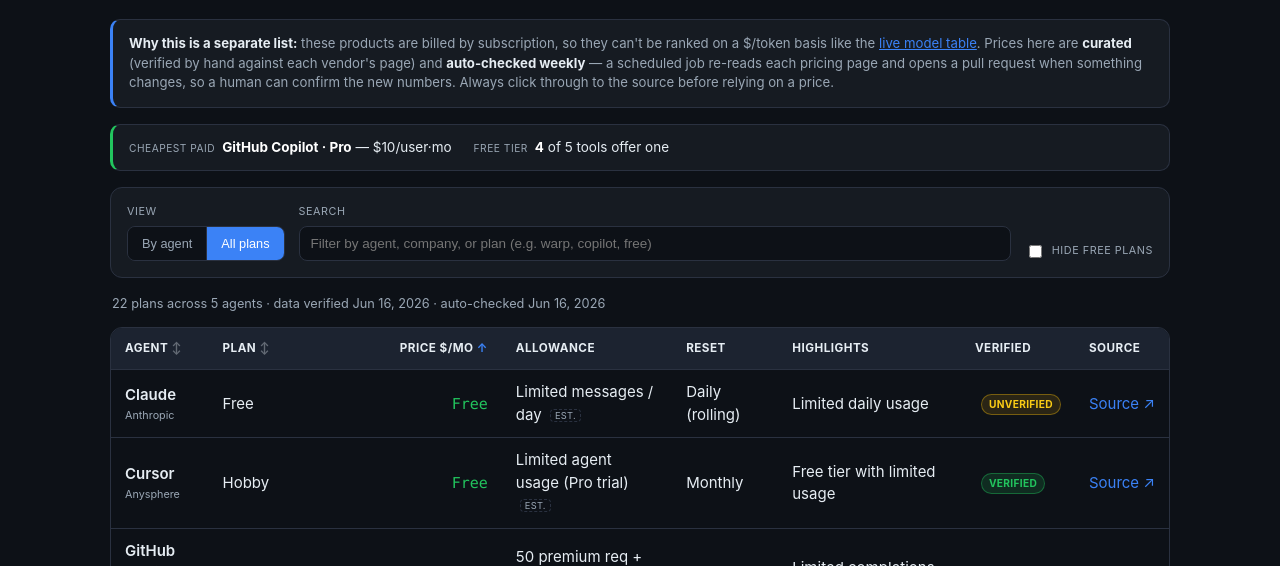
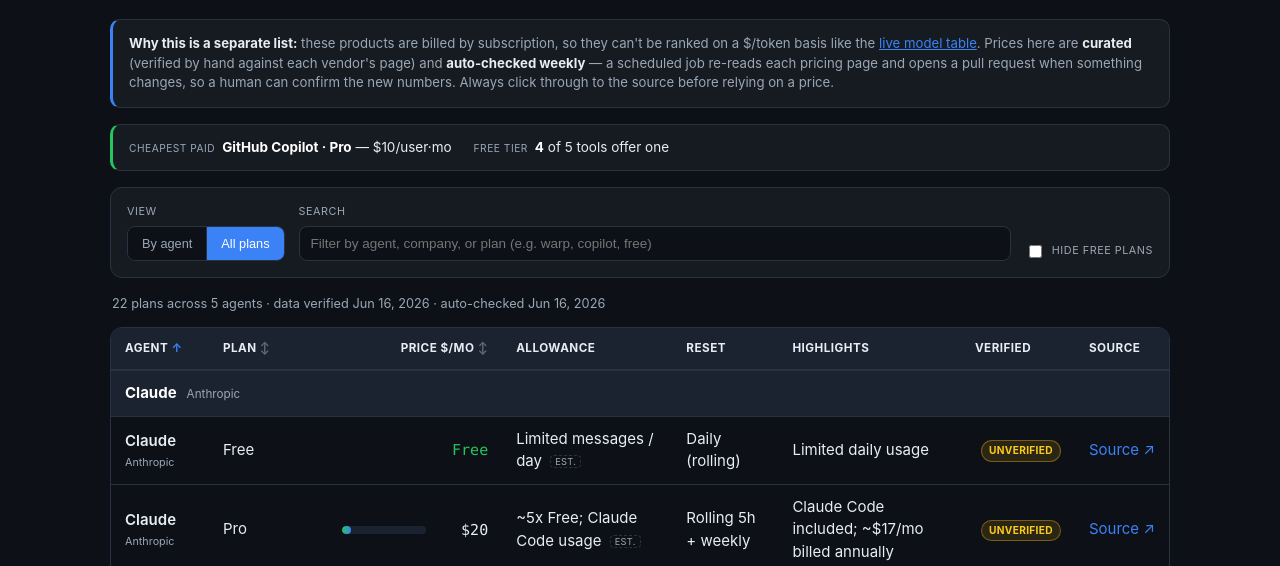
Before and after one commit to ComplexVariable/ai-pricing-tracker, a website: page agents.html in a window 1280 px wide. Shown: the part 178-744 px from the top of the page. Drawn offline with Linux system fonts and the light colour scheme.

Commit message:
Changed agents page layout

```diff
--- a/agents.js
+++ b/agents.js
@@ -29,7 +29,7 @@
     ],
   },
   plans: {
-    defaultSort: { key: "monthlyUSD", dir: "asc" },
+    defaultSort: { key: "agentName", dir: "asc" },
     columns: [
       { key: "agentName", label: "Agent", sortable: true },
       { key: "planName", label: "Plan", sortable: true },
@@ -301,10 +301,13 @@
   return list.slice().sort((a, b) => {
     const primary = compareBy(a, b, state.sortKey, dir, !!col.numeric);
     if (primary !== 0) return primary;
-    return (
-      String(a.agentName || "").localeCompare(String(b.agentName || "")) ||
-      String(a.planName || "").localeCompare(String(b.planName || ""))
-    );
+    // Secondary: keep each company together, cheapest plan first within it.
+    const byCompany = String(a.agentName || "").localeCompare(String(b.agentName || ""));
+    if (byCompany !== 0) return byCompany;
+    const ap = typeof a.monthlyUSD === "number" ? a.monthlyUSD : Infinity;
+    const bp = typeof b.monthlyUSD === "number" ? b.monthlyUSD : Infinity;
+    if (ap !== bp) return ap - bp;
+    return String(a.planName || "").localeCompare(String(b.planName || ""));
   });
 }
 
@@ -372,7 +375,17 @@
       1,
       ...list.map((r) => (typeof r.monthlyUSD === "number" ? r.monthlyUSD : 0))
     );
+    const grouped = state.sortKey === "agentName";
+    const colCount = VIEWS.plans.columns.length;
+    let currentGroup = null;
     for (const r of list) {
+      if (grouped && r.agentName !== currentGroup) {
+        currentGroup = r.agentName;
+        const gh = document.createElement("tr");
+        gh.className = "group-row";
+        gh.innerHTML = `<td colspan="${colCount}">${escapeHtml(r.agentName)}<span class="group-sub">${escapeHtml(r.company)}</span></td>`;
+        frag.appendChild(gh);
+      }
       const tr = document.createElement("tr");
       const verifiedBadge = r.verified
         ? `<span class="badge badge-verified" title="Verified ${escapeHtml(fmtDate(r.lastVerified))}">Verified</span>`
--- a/styles.css
+++ b/styles.css
@@ -283,6 +283,11 @@
 /* Estimate marker for unverified allowances */
 .est { font-size: 0.62rem; color: var(--text-dim); border: 1px dashed var(--border); border-radius: 4px; padding: 0 4px; margin-left: 4px; text-transform: uppercase; letter-spacing: 0.03em; vertical-align: middle; }
 
+/* Company group header rows (All plans, grouped by company) */
+.group-row td { background: var(--bg-elev-2); color: #fff; font-weight: 700; border-top: 2px solid var(--border); }
+.group-row:hover td { background: var(--bg-elev-2); }
+.group-sub { font-weight: 400; color: var(--text-dim); font-size: 0.78rem; margin-left: 10px; }
+
 @media (max-width: 600px) {
   .wrap { padding: 18px 12px 48px; }
   .site-header h1 { font-size: 1.5rem; }
```
Also changed, not shown: AGENTS.md (+5 -3 lines), README.md.
